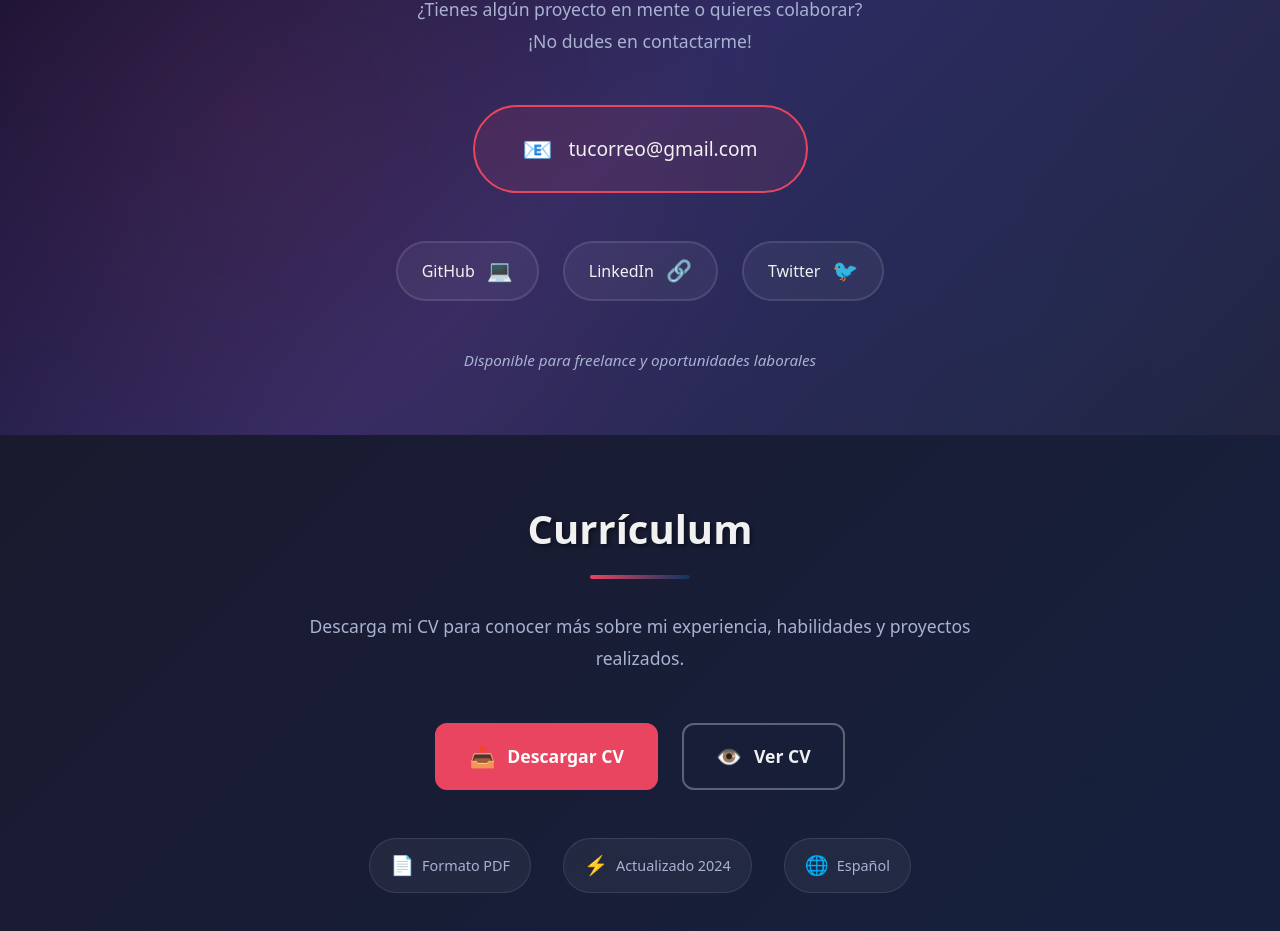
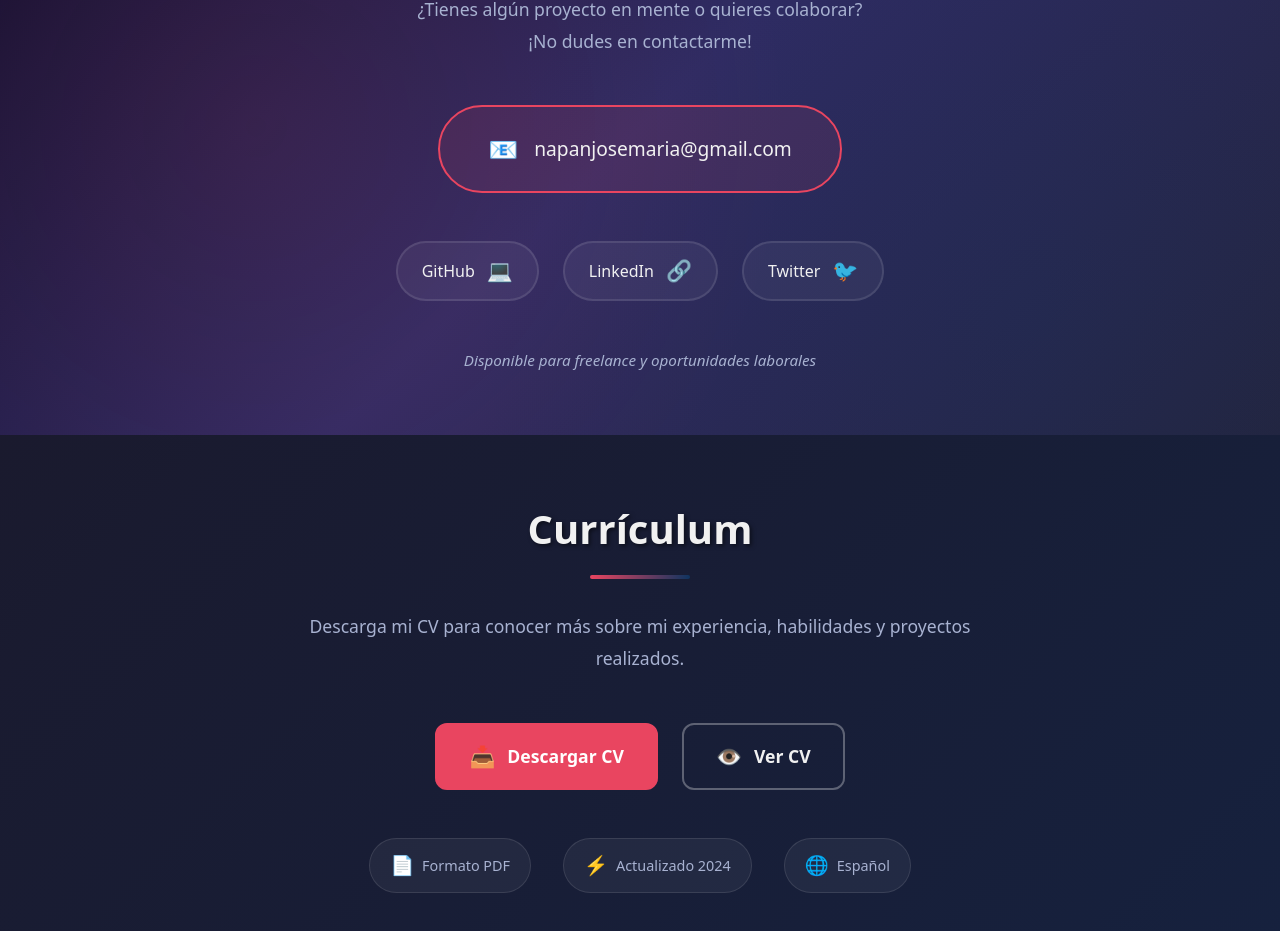
Before and after one commit to JosemariaNA/React-proyecto, a React (Vite) app in the folder react/: page / in a window 1280 px wide. Shown: the part 3791-4722 px from the top of the page. Built offline with nearby package versions, Linux system fonts and the light colour scheme.

Commit message:
corregidas rutas

```diff
--- a/react/src/componentes/CV.jsx
+++ b/react/src/componentes/CV.jsx
@@ -11,11 +11,11 @@ function CV() {
         </p>
 
         <div className="cv-buttons">
-          <a href="../public/documentos/cv.pdf" download className="btn-descargar">
+          <a href="/documentos/cv.pdf" download className="btn-descargar">
             <span className="btn-icon">📥</span>
             <span className="btn-text">Descargar CV</span>
           </a>
-          <a href="../public/documentos/cv.pdf" target="_blank" rel="noopener noreferrer" className="btn-ver">
+          <a href="/documentos/cv.pdf" target="_blank" rel="noopener noreferrer" className="btn-ver">
             <span className="btn-icon">👁️</span>
             <span className="btn-text">Ver CV</span>
           </a>
--- a/react/src/componentes/Contacto.jsx
+++ b/react/src/componentes/Contacto.jsx
@@ -12,18 +12,18 @@ function Contacto() {
         </p>
 
         <div className="contacto-info">
-          <a href="mailto:tucorreo@gmail.com" className="contacto-email">
+          <a href="mailto:napanjosemaria@gmail.com" className="contacto-email">
             <span className="email-icon">📧</span>
-            <span className="email-text">tucorreo@gmail.com</span>
+            <span className="email-text">napanjosemaria@gmail.com</span>
           </a>
         </div>
 
         <div className="redes-sociales">
-          <a href="#" className="red-social">
+          <a href="https://github.com/JosemariaNA" className="red-social">
             <span className="red-nombre">GitHub</span>
             <span className="red-emoji">💻</span>
           </a>
-          <a href="#" className="red-social">
+          <a href="https://www.linkedin.com/in/josemaría-napan-aparcana-a446a7332" className="red-social">
             <span className="red-nombre">LinkedIn</span>
             <span className="red-emoji">🔗</span>
           </a>
```
